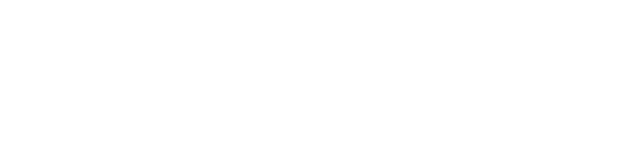
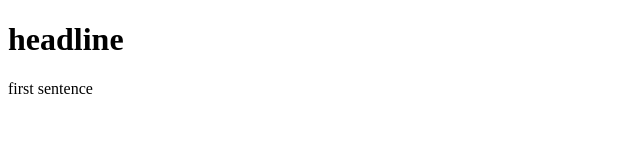
Before and after one commit to TommyVanAcker/gitexercise, a plain HTML site: page index.html in a window 1280 px wide. Shown: the whole page, without its empty margins (0-640 px from the left). Drawn offline with Linux system fonts and the light colour scheme.

Commit message:
add first

```diff
--- a/index.html
+++ b/index.html
@@ -6,6 +6,8 @@
     <title>a new way</title>
 </head>
 <body>
+    <h1>headline</h1>
+    <p>first sentence</p>
 
 </body>
 </html>
```
